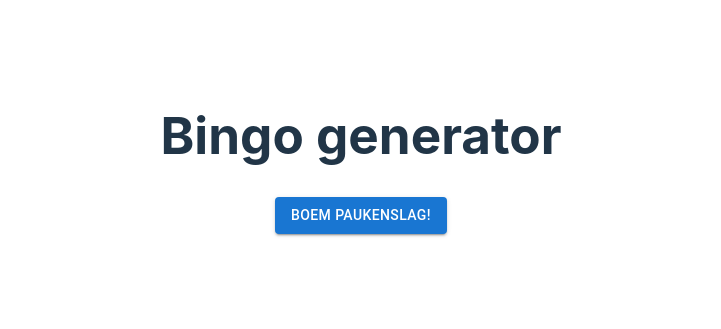
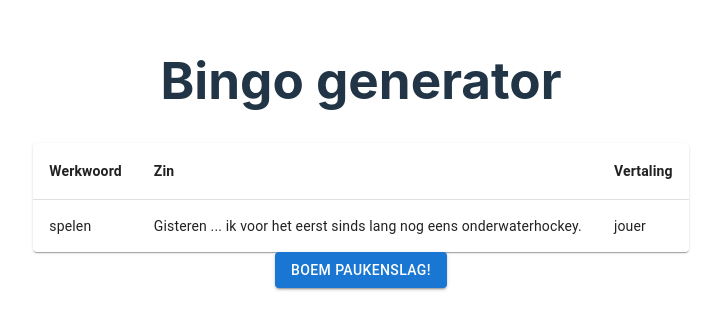
Before and after one commit to bgossele/bingo, a React (Vite) app in the folder bingo/: page / in a window 1280 px wide. Shown: the part 247-576 px from the top of the page, without its empty margins (279-1000 px from the left). Built offline with nearby package versions, Linux system fonts and the light colour scheme.

Commit message:
tabel [WIP]

```diff
--- a/bingo/src/App.tsx
+++ b/bingo/src/App.tsx
@@ -1,5 +1,6 @@
 import Button from '@mui/material/Button';
 import './App.css';
+import BingoInputTabel from './components/BingoInputTabel';
 
 const handleClick = (): void => {
   console.log('Boem paukenslag!');
@@ -10,12 +11,13 @@ function App(): JSX.Element {
     <div className="App">
       <header className="App-header">
         <h1>Bingo generator</h1>
-        <div>
-          <Button variant="contained" color="primary" onClick={handleClick}>
-            Boem paukenslag!
-          </Button>
-        </div>
       </header>
+      <BingoInputTabel />
+      <div>
+        <Button variant="contained" color="primary" onClick={handleClick}>
+          Boem paukenslag!
+        </Button>
+      </div>
     </div>
   );
 }
--- /dev/null
+++ b/bingo/src/components/BingoInputTabel.tsx
@@ -0,0 +1,50 @@
+import Paper from '@mui/material/Paper';
+import Table from '@mui/material/Table';
+import TableBody from '@mui/material/TableBody';
+import TableCell from '@mui/material/TableCell';
+import TableContainer from '@mui/material/TableContainer';
+import TableHead from '@mui/material/TableHead';
+import TableRow from '@mui/material/TableRow';
+import { BingoZin } from '../types/bingo';
+
+const bingoZinnen: BingoZin[] = [
+  {
+    infinitief: 'spelen',
+    vertaling: 'jouer',
+    zin: 'Gisteren ... ik voor het eerst sinds lang nog eens onderwaterhockey.',
+    sterkWerkwoord: false,
+  },
+];
+
+function BingoInputTabel() {
+  return (
+    <TableContainer component={Paper}>
+      <Table sx={{ minWidth: 650 }} aria-label="simple table">
+        <TableHead>
+          <TableRow>
+            <TableCell sx={{ fontWeight: 'bold' }}>Werkwoord</TableCell>
+            <TableCell sx={{ fontWeight: 'bold' }} align="left">
+              Zin
+            </TableCell>
+            <TableCell sx={{ fontWeight: 'bold' }} align="left">
+              Vertaling
+            </TableCell>
+          </TableRow>
+        </TableHead>
+        <TableBody>
+          {bingoZinnen.map((row, index) => (
+            <TableRow key={index} sx={{ '&:last-child td, &:last-child th': { border: 0 } }}>
+              <TableCell component="th" scope="row">
+                {row.infinitief}
+              </TableCell>
+              <TableCell align="left">{row.zin}</TableCell>
+              <TableCell align="left">{row.vertaling}</TableCell>
+            </TableRow>
+          ))}
+        </TableBody>
+      </Table>
+    </TableContainer>
+  );
+}
+
+export default BingoInputTabel;
--- /dev/null
+++ b/bingo/src/types/bingo.ts
@@ -0,0 +1,11 @@
+export type BingoInput = {
+  sterkeWerkwoorden: BingoZin[];
+  zwakkeWerkwoorden: BingoZin[];
+};
+
+export type BingoZin = {
+  infinitief: string;
+  vertaling: string;
+  zin: string;
+  sterkWerkwoord: boolean;
+};
--- a/bingo/tsconfig.json
+++ b/bingo/tsconfig.json
@@ -7,7 +7,7 @@
     "skipLibCheck": true,
 
     /* Bundler mode */
-    "moduleResolution": "bundler",
+    "moduleResolution": "node",
     "allowImportingTsExtensions": true,
     "resolveJsonModule": true,
     "isolatedModules": true,
@@ -20,6 +20,5 @@
     "noUnusedParameters": true,
     "noFallthroughCasesInSwitch": true
   },
-  "include": ["src"],
-  "references": [{ "path": "./tsconfig.node.json" }]
+  "include": ["src"]
 }
```
